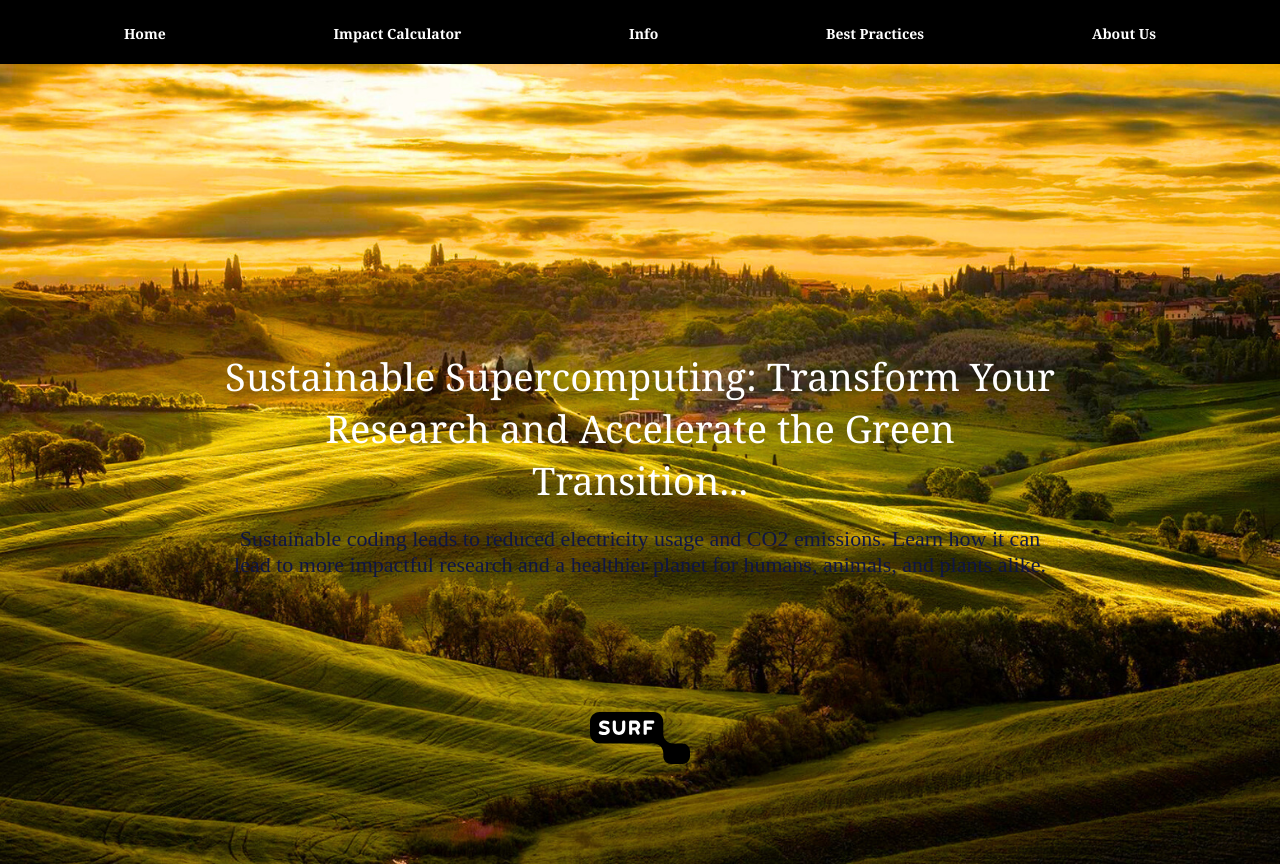
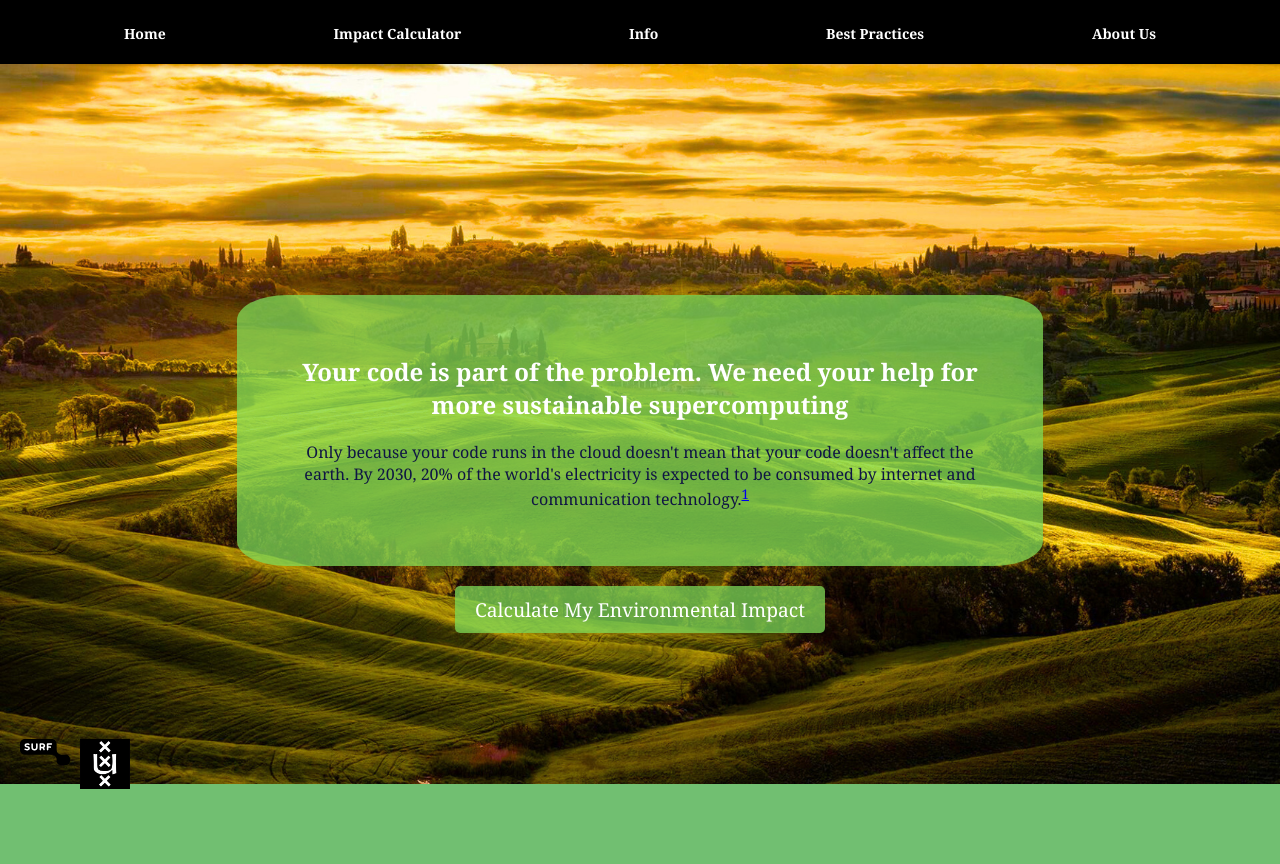
Before and after one commit to pythonpoet/environmental-supercomputing, a plain HTML site: page index.html in a window 1280 px wide. Drawn offline with Linux system fonts and the light colour scheme.

Commit message:
changes to home-screen

```diff
--- a/index.html
+++ b/index.html
@@ -3,7 +3,7 @@
 <head>
     <meta charset="UTF-8">
     <meta name="viewport" content="width=device-width, initial-scale=1.0">
-    <title>Website Header</title>
+    <title>Imact calculator</title>
     <link rel="stylesheet" href="styles.css">
 </head>
 <body>
@@ -22,12 +22,24 @@
     <section class="hero">
         <img src="sustainable.jpg" alt="Sustainable" class="hero-image">
         <div class="hero-text-box">
-            <h1>Sustainable Supercomputing: Transform Your Research and Accelerate the Green Transition...</h1>
-            <p>Sustainable coding leads to reduced electricity usage and CO2 emissions. Learn how it can lead to more impactful research and a healthier planet for humans, animals, and plants alike.</p>
+            <h1>Your code is part of the problem. We need your help for more sustainable supercomputing</h1>
+            <p>Only because your code runs in the cloud doesn't mean that your code doesn't affect the earth.
+                By 2030, 20% of the world's electricity is expected to be consumed by internet and communication technology.<sup><a href="https://pisrt.org/psr-press/journals/easl-vol-3-issue-2-2020/new-perspectives-on-internet-electricity-use-in-2030/">1</a></sup>
+            </p>
         </div>
-        <a href="https://www.surf.nl">
-            <img src="surf.svg" alt="SURF Logo" class="logo">
-        </a>
+
+
+        <div class="button-container">
+            <a href="impact-calculator.html" class="cta-button">Calculate My Environmental Impact</a>
+        </div>
+        <div class="logos-container">
+            <a href="https://www.surf.nl">
+                <img src="surf.svg" alt="SURF Logo" class="logo">
+            </a>
+            <a href="https://uva.nl">
+                <img src="img/uva.svg" alt="UvA Logo" class="logo">
+            </a>
+        </div>
     </section>
 </body>
 </html>
--- a/styles.css
+++ b/styles.css
@@ -50,60 +50,80 @@ body {
 /* Hero Section */
 .hero {
     position: relative;
-    height: 100vh;
-    overflow: hidden;
+    text-align: center;
+    height: 100vh; /* Ensure the hero section occupies the full viewport height */
+    display: flex;
+    flex-direction: column;
+    justify-content: center;
+    align-items: center;
+    padding: 20px; /* Ensure there's space around the content */
+    box-sizing: border-box;
 }
 
 .hero-image {
     width: 100%;
-    height: 100%;
-    object-fit: cover;
+    height: auto;
     position: absolute;
     top: 0;
     left: 0;
+    z-index: -1; /* Place the image behind the text */
 }
 
 .hero-text-box {
-    position: absolute;
+    color: white;
+
+    padding: 20px;
+
+    width: 65%; /* Ensure it's not too wide */
+    box-sizing: border-box;
+    margin-bottom: 20px; /* Add spacing between the text box and the button */
+
     top: 40%;
     left: 50%;
-    transform: translate(-50%, -50%);
+
     background-color: rgba(126, 217, 87, 0.75);
     color: #0f1544;
     padding: 40px 60px;
-    width: 65%;
-    height: auto;
+
+
     border-radius: 50px / 25px;
-    text-align: center;
+
     max-height: 45vh;
     z-index: 2;
+
 }
 
-.hero-text-box h1 {
-    font-size: 38px;
-    font-weight: normal;
-    margin: 0;
+.button-container {
+    text-align: center; /* Center the button container */
 }
 
-.hero-text-box p {
-    font-size: 22px; /* Increased font size */
-    margin: 20px 0 0;
+.cta-button {
+    display: inline-block;
+    padding: 10px 20px;
+    color: white;
+    background-color: rgba(126, 217, 87, 0.75);
+    text-decoration: none;
+    border-radius: 5px;
+    font-size: 1.2em;
+    transition: background-color 0.3s ease;
+}
+
+.cta-button:hover {
+    background-color: darkgreen;
+}
+
+.logos-container {
+    position: absolute;
+    bottom: 70px;
+    left: 20px;
+    display: flex;
+    gap: 10px; /* Add some space between the logos */
 }
 
 .logo {
-    position: absolute;
-    bottom: 100px; /* Raised position */
-    left: 50%;
-    transform: translateX(-50%);
-    width: 100px;
+    width: 50px; /* Adjust size as necessary */
     height: auto;
-    transition: transform 0.3s;
 }
-
-.logo:hover {
-    transform: translateX(-50%) scale(1.1); /* Slight zoom on hover */
-}
-
 /* Responsive Design */
 @media (max-width: 768px) {
     .nav-list {
@@ -337,7 +357,7 @@ body.calculator-page {
 
 
 /* Hero Section */
-.hero {
+.hero-info {
     position: relative;
     height: 100vh;
     overflow: hidden;
@@ -349,7 +369,7 @@ body.calculator-page {
 }
 
 
-.hero-text-box {
+.hero-info-text-box {
     position: absolute;
     top: 50%;
     left: 50%;
@@ -363,14 +383,14 @@ body.calculator-page {
     z-index: 2; /* Ensures text is above the overlay */
 }
 
-.hero-text-box h1 {
+.hero-info-text-box h1 {
     font-family: 'Georgia', serif;
     font-size: 38px; /* Increased font size */
     font-weight: normal; /* Less bold */
     margin: 0;
 }
 
-.hero-text-box p {
+.hero-info-text-box p {
     font-family: 'Cardo', serif;
     font-size: 22px; /* Increased font size */
     margin: 20px 0 0;
```
Also changed, not shown: info.html (+2 -2 lines), img/uva.svg (added).
